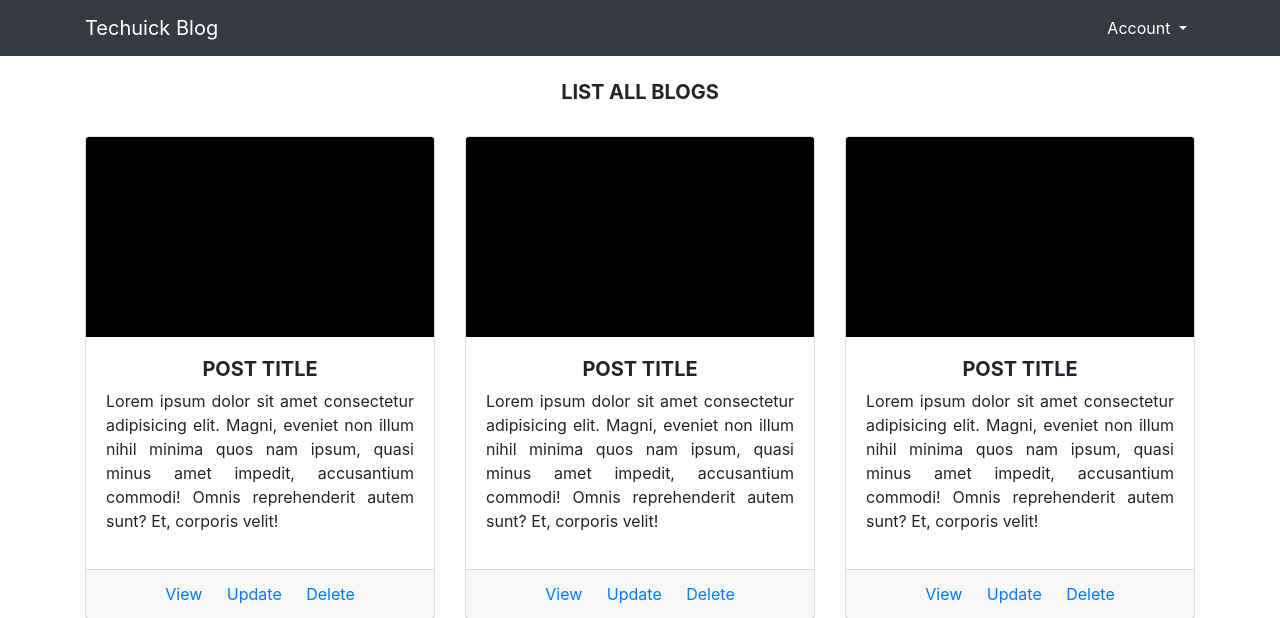
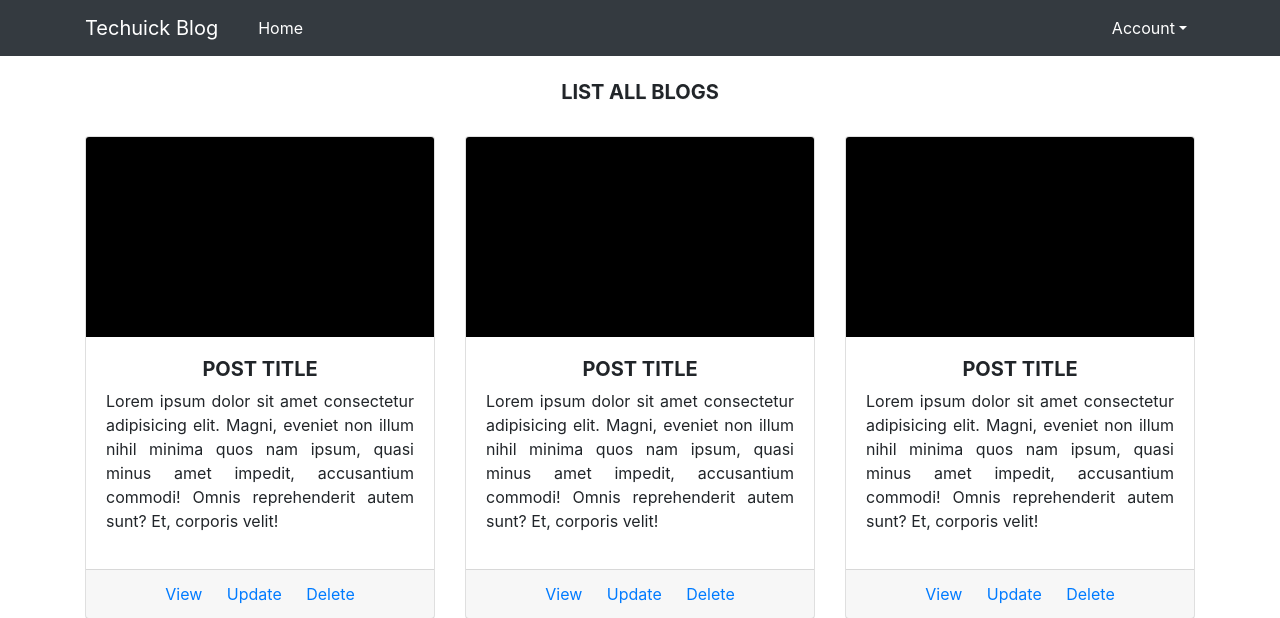
Before and after one commit to mohsin-techuick/BLOG, a PHP site: page / in a window 1280 px wide. Shown: the top 618 px of the page. Run offline with PHP 8.4, Linux system fonts and the light colour scheme.

Commit message:
header.php changed

```diff
--- a/index.php
+++ b/index.php
@@ -9,6 +9,14 @@
 	<link rel="stylesheet" href="assets/bootstrap/css/bootstrap.min.css">
 	<!-- Custom style file -->
 	<link rel="stylesheet" href="assets/css/index.css">
+
+	<!--Style for current active link-->
+	<style type="text/css">
+	   .active{
+		background-color: black;
+		   color: white;
+	   }
+	</style>
 </head>
 
 <body>
@@ -75,10 +83,15 @@
 			<!-- Including footer -->
 			<?php  include_once("partials/footer.php"); ?>
 
-			<!-- Bootstrap Jquery, popper.js and javascript -->
-			<script src="assets/bootstrap/js/jquery-3.4.1.min.js" type="text/javascript"></script>
-			<script src="assets/bootstrap/js/popper.min.js" type="text/javascript"></script>
-			<script src="assets/bootstrap/js/bootstrap.min.js" type="text/javascript"></script>
+	<!-- Bootstrap Jquery, popper.js and javascript -->
+	<script src="assets/bootstrap/js/jquery-3.4.1.min.js" type="text/javascript"></script>
+	<script src="assets/bootstrap/js/popper.min.js" type="text/javascript"></script>
+	<script src="assets/bootstrap/js/bootstrap.min.js" type="text/javascript"></script>
+	<script type="text/javascript">
+		$(document).ready(function(){
+
+		});
+	</script>
 </body>
 
 </html>
--- a/partials/header.php
+++ b/partials/header.php
@@ -2,26 +2,24 @@
 <div class="container">
   <a class="navbar-brand text-capetalize text-white" href="#">Techuick Blog</a>
   <button class="navbar-toggler" type="button" data-toggle="collapse" data-target="#navbarSupportedContent">
-    <span class="navbar-toggler-icon"></span>
+    <span class="navbar-toggler-icon text-white"></span>
   </button>
 
   <div class="collapse navbar-collapse" id="navbarSupportedContent">
-       <ul class="navbar-nav ml-auto">
+
+       <ul class="navbar-nav mr-auto w-100 justify-content-between">
+		   <li class="nav-item">
+			   <a href="" class="nav-link text-white ml-md-3 <?php echo $_SERVER['REQUEST_URI']=="/PHPBlog/" ? 'active' : '' ?>" id="home">Home</a>
+		   </li>
             <li class="nav-item dropdown">
-                <a class="nav-link dropdown-toggle text-white" href="#" id="navbarDropdown" role="button" data-toggle="dropdown" >
-                Account
-                </a>
+                <a class="nav-link dropdown-toggle text-white" href="#" id="navbarDropdown" role="button" data-toggle="dropdown" >Account</a>
                 <div class="dropdown-menu">
                 <a class="dropdown-item" href="/PHPBlog/users/login.php">Login</a>
                 <a class="dropdown-item" href="/PHPBlog/users/register.php">Register</a>
                 </div>
             </li>
         </ul>
+
   </div>
   </div>
 </nav>
-
-<?php
-
-
-?>
```
